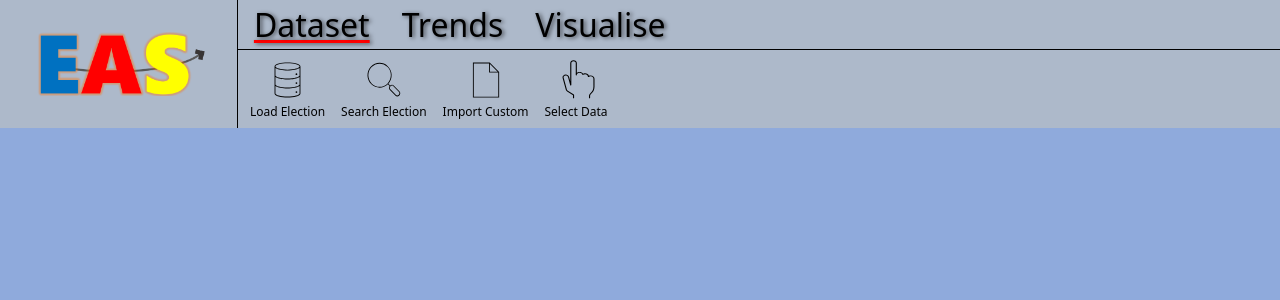
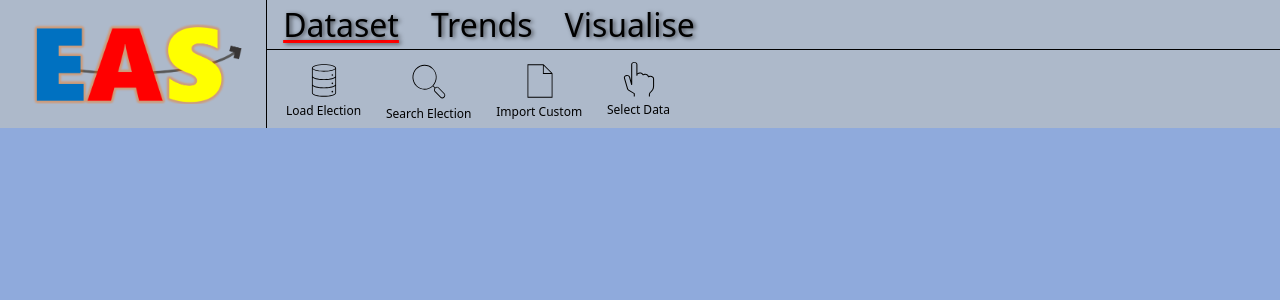
Before and after one commit to doctorisyes/Electoral-Analysis-System, a Flask app: page / in a window 1280 px wide. Shown: the top 300 px of the page. Run offline with Flask 3, Linux system fonts and the light colour scheme.

Commit message:
Styling Fix

```diff
--- a/static/css/styles.css
+++ b/static/css/styles.css
@@ -34,8 +34,8 @@ header {
 #logo {
     align-self: center;
     height: 100%;
-    padding: 2rem;
-    padding-left: 1.5rem;
+    padding: 3vh;
+    padding-left: 2vh;
     border-right: 0.1rem solid black
 }
 
@@ -84,20 +84,21 @@ header {
 .toolbar {
     height: 100%;
     display: flex;
-    padding-left: 0.5em;
-    gap: 0.5em;
+    padding-left: 1vw;
+    gap: 1vw;
     align-items: center;
 }
 
 .tool  {
     display: flex;
     flex-direction: column;
-    padding: 0.25em;
+    padding: 0.75vh;
     height: 90%;
     max-width: fit-content;
     transition: ease 0.1s;
     cursor: pointer;
-    border-radius: 0.5em;
+    border-radius: 1vw;
+    align-items: center;
 }
 
 .tool:hover {
```
Also changed, not shown: other parts of static/css/styles.css (+18 -16 lines).
